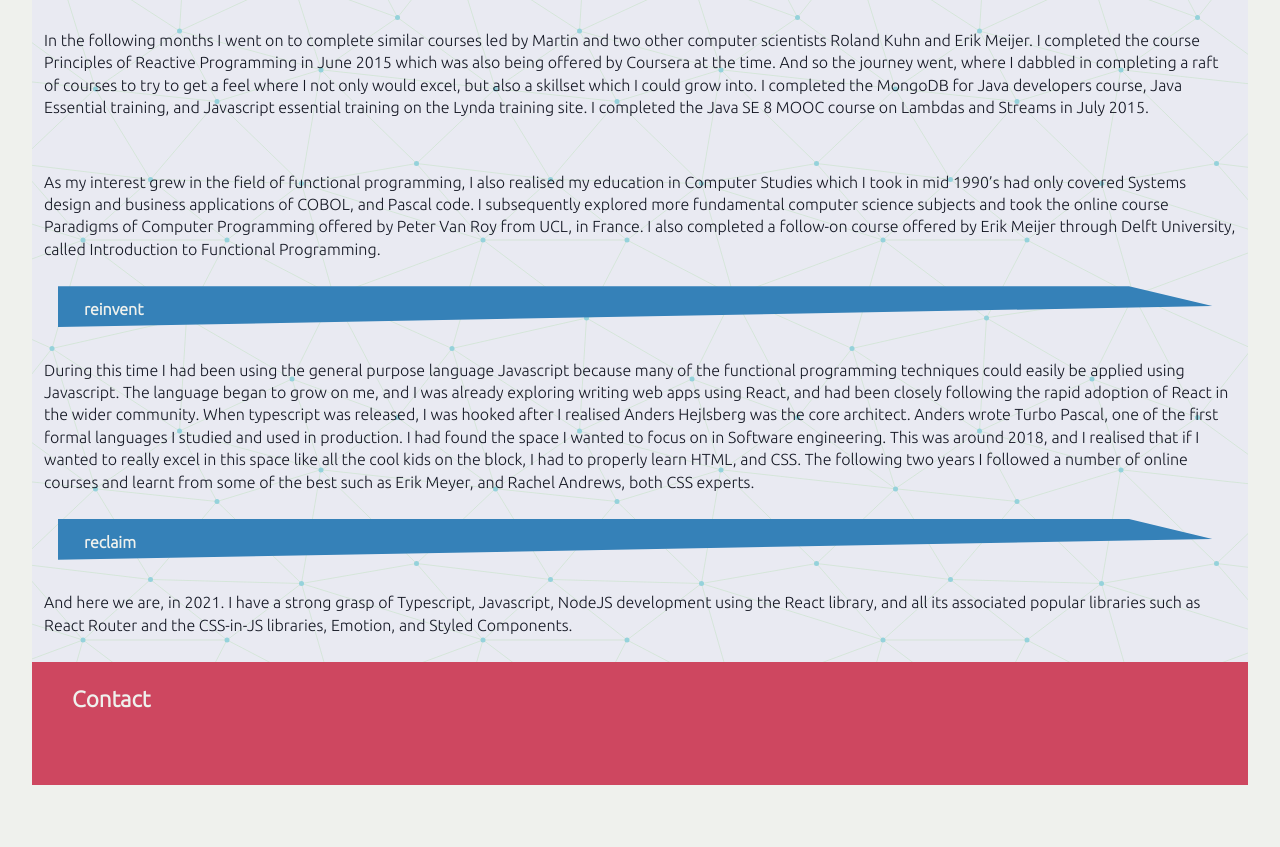
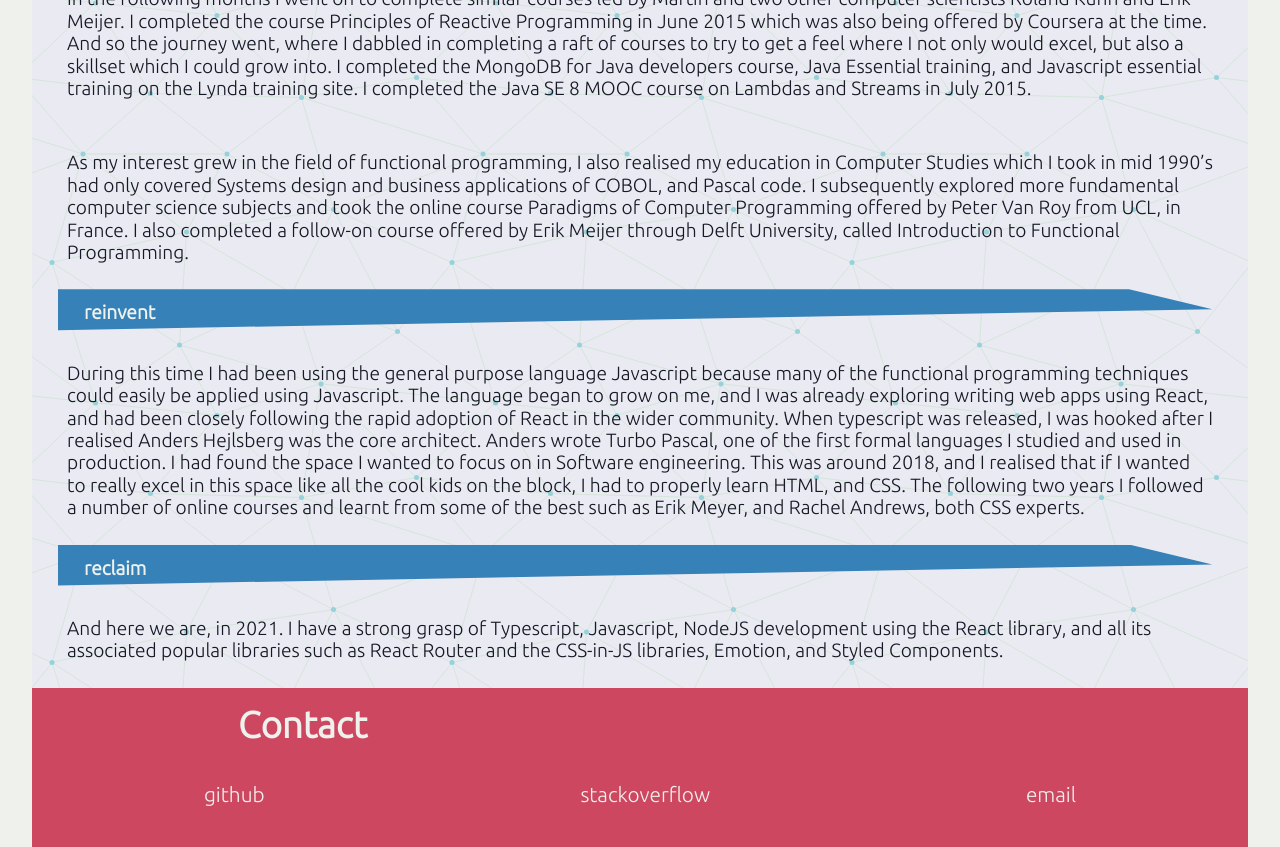
Before and after one commit to oreillyross/MyPortfolio, a Next.js app: page / in a window 1280 px wide. Shown: the part 1180-2027 px from the top of the page. Before the commit the page ends 1965 px from the top, so only its background shows below. Built offline with nearby package versions, Linux system fonts and the light colour scheme.

Commit message:
first publishable draft

```diff
--- a/pages/_app.js
+++ b/pages/_app.js
@@ -13,7 +13,6 @@
     <div className={app}>
       <div className="wrapper">
         <div>
-          <Navbar />
         </div>
         <Component {...pageProps} />
       </div>
--- a/pages/attributions.js
+++ b/pages/attributions.js
@@ -13,6 +13,7 @@
       <a href="https://www.flaticon.com/" title="Flaticon">
         www.flaticon.com
       </a>
+      I customized the wicked cool background on my homepage at SVGBackgrounds.com.
     </div>
   );
 }
--- a/pages/index.js
+++ b/pages/index.js
@@ -1,4 +1,4 @@
-import Image from "next/image";
+import Link from "next/link";
 import { css } from "@emotion/css";
 
 const front_page = css`
@@ -99,15 +99,36 @@
           Rachel Andrews, both CSS experts.{" "}
         </p>
         <h4>reclaim</h4>
-        <p>And here we are, in 2021. I have a strong grasp of Typescript,
-        Javascript, NodeJS development using the React library, and all its
-        associated popular libraries such as React Router and the CSS-in-JS
-        libraries, Emotion, and Styled Components.
+        <p>
+          And here we are, in 2021. I have a strong grasp of Typescript,
+          Javascript, NodeJS development using the React library, and all its
+          associated popular libraries such as React Router and the CSS-in-JS
+          libraries, Emotion, and Styled Components.
         </p>
       </article>
 
       <article className="contact">
         <h3>Contact</h3>
+        <section>
+          <div><a
+            href="https://github.com/oreillyross"
+            target="_blank"
+            rel="noopener noreferrer"
+          >
+            github</a></div>
+          <div><a
+            href="https://stackoverflow.com/users/story/4109124"
+            target="_blank"
+            rel="noopener noreferrer"
+          >
+            stackoverflow</a></div>
+          <div><a
+            href="mailto:oreillyross@gmail.com"
+            target="_blank"
+            rel="noopener noreferrer"
+          >
+            email</a></div>
+        </section>
       </article>
     </div>
   );
--- a/style/styles.css
+++ b/style/styles.css
@@ -30,6 +30,10 @@
   top: 36px;
   font-size: 2rem;
 }
+.front-page h3 {
+  font-size: 2.3rem;
+  padding-left: 12rem;
+}
 
 .front-page section h4 {
   color: var(--cultured);
@@ -50,11 +54,13 @@
 }
 
 .my-story p {
-  padding: 26px 12px;
+  padding: 26px 35px;
 }
 
 .my-story {
-  background: url("../public/img/endless.svg")
+  background: url("../public/img/endless.svg");
+  font-size: 1.2rem;
+
 }
 
 .my-story h4 {
@@ -78,7 +84,9 @@
   padding: 4rem 2rem;
   color: #ffffff;
   clip-path: polygon(97% 43%, 0% 88%, 0% 0%, 90% 0%);
+
 }
+
 
 .front-page section img {
   display: block;
@@ -90,9 +98,26 @@
 .contact {
   padding: 26px 14px;
   background: var(--popstar);
+  color: var(--cultured)
+}
+
+.contact section {
+  display: flex;
+  justify-content: space-around;
+  font-size: 1.3rem;
 
 }
-
 .contact h3 {
   color: var(--cultured)
 }
+
+.contact div  {
+  display: inline-block;
+  padding-bottom: 14px;
+}
+
+.contact a {
+  font-size: 1.3rem;
+  color: var(--cultured);
+  text-decoration: none;
+}
```
Also changed, not shown: public/img/gh.png (added), public/img/so.svg (added).
